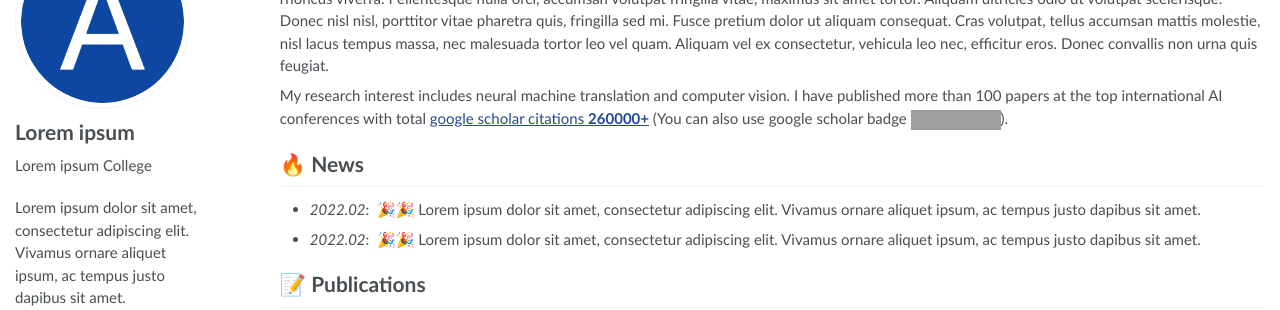
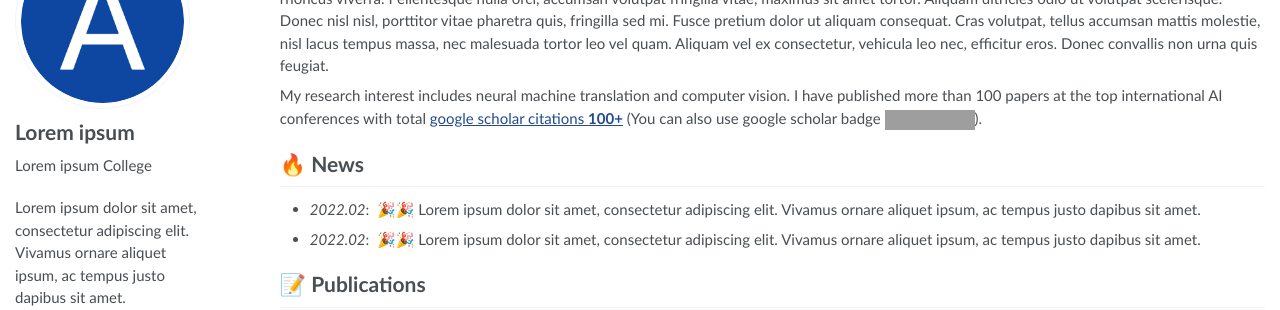
Before and after one commit to kjisu96/kjisu96.github.io, a Jekyll site: the page built from _pages/about.md, in a window 1280 px wide and 1271 px high. Shown: the part 157-467 px from the top of the window. Built offline with Jekyll 4.4.1, drawn with Linux system fonts in a browser that asks for light colours; grey boxes are pictures that could not be loaded.

Commit message:
google scholar citation test commit

```diff
--- a/_pages/about.md
+++ b/_pages/about.md
@@ -19,7 +19,7 @@ redirect_from:
 
 Lorem ipsum dolor sit amet, consectetur adipiscing elit. Vivamus ornare aliquet ipsum, ac tempus justo dapibus sit amet. Suspendisse condimentum, libero vel tempus mattis, risus risus vulputate libero, elementum fermentum mi neque vel nisl. Maecenas facilisis maximus dignissim. Curabitur mattis vulputate dui, tincidunt varius libero luctus eu. Mauris mauris nulla, scelerisque eget massa id, tincidunt congue felis. Sed convallis tempor ipsum rhoncus viverra. Pellentesque nulla orci, accumsan volutpat fringilla vitae, maximus sit amet tortor. Aliquam ultricies odio ut volutpat scelerisque. Donec nisl nisl, porttitor vitae pharetra quis, fringilla sed mi. Fusce pretium dolor ut aliquam consequat. Cras volutpat, tellus accumsan mattis molestie, nisl lacus tempus massa, nec malesuada tortor leo vel quam. Aliquam vel ex consectetur, vehicula leo nec, efficitur eros. Donec convallis non urna quis feugiat.
 
-My research interest includes neural machine translation and computer vision. I have published more than 100 papers at the top international AI conferences with total <a href='https://scholar.google.com/citations?user=3Wz73U4AAAAJ'>google scholar citations <strong><span id='total_cit'>260000+</span></strong></a> (You can also use google scholar badge <a href='https://scholar.google.com/citations?user=DhtAFkwAAAAJ'><img src="https://img.shields.io/endpoint?url={{ url | url_encode }}&logo=Google%20Scholar&labelColor=f6f6f6&color=9cf&style=flat&label=citations"></a>).
+My research interest includes neural machine translation and computer vision. I have published more than 100 papers at the top international AI conferences with total <a href='https://scholar.google.com/citations?user=3Wz73U4AAAAJ'>google scholar citations <strong><span id='total_cit'>100+</span></strong></a> (You can also use google scholar badge <a href='https://scholar.google.com/citations?user=DhtAFkwAAAAJ'><img src="https://img.shields.io/endpoint?url={{ url | url_encode }}&logo=Google%20Scholar&labelColor=f6f6f6&color=9cf&style=flat&label=citations"></a>).
 
 
 # 🔥 News
@@ -35,7 +35,7 @@ My research interest includes neural machine translation and computer vision. I
 
 **Kaiming He**, Xiangyu Zhang, Shaoqing Ren, Jian Sun
 
-[**Project**](https://scholar.google.com/citations?view_op=view_citation&hl=zh-CN&user=DhtAFkwAAAAJ&citation_for_view=DhtAFkwAAAAJ:ALROH1vI_8AC) <strong><span class='show_paper_citations' data='DhtAFkwAAAAJ:ALROH1vI_8AC'></span></strong>
+[**Project**](https://scholar.google.com/citations?view_op=view_citation&hl=zh-CN&user=DhtAFkwAAAAJ&citation_for_view=DhtAFkwAAAAJ:ALROH1vI_8AC) <strong><span class='show_paper_citations' data='3Wz73U4AAAAJ:Wp0gIr-vW9MC'></span></strong>
 - Lorem ipsum dolor sit amet, consectetur adipiscing elit. Vivamus ornare aliquet ipsum, ac tempus justo dapibus sit amet.
 </div>
 </div>
```
